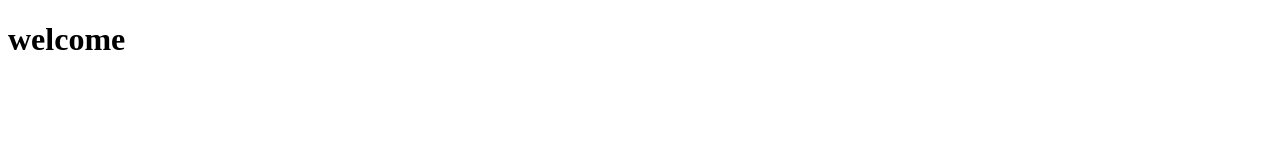
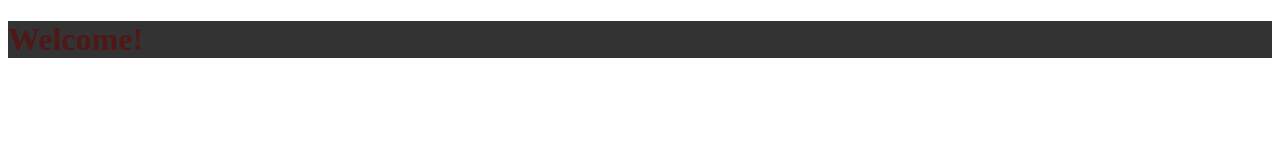
Before and after one commit to DCIForks/ShanyBeny, a plain HTML site: page index.html in a window 1280 px wide. Drawn offline with Linux system fonts and the light colour scheme.

Commit message:
Add CSS
- Reformat HTML page
- Edit 'welcome' to "Welcome!"
- Set colours for welcome h1 tag

```diff
--- /dev/null
+++ b/css/styles.css
@@ -0,0 +1,4 @@
+h1 {
+  color: rgb(80, 23, 23);
+  background-color: #333;
+}
--- a/index.html
+++ b/index.html
@@ -1,12 +1,13 @@
 <!DOCTYPE html>
 <html lang="en">
-<head>
-    <meta charset="UTF-8">
-    <meta http-equiv="X-UA-Compatible" content="IE=edge">
-    <meta name="viewport" content="width=device-width, initial-scale=1.0">
+  <head>
+    <meta charset="UTF-8" />
+    <meta http-equiv="X-UA-Compatible" content="IE=edge" />
+    <meta name="viewport" content="width=device-width, initial-scale=1.0" />
     <title>ShanyBeny</title>
-</head>
-<body>
-    <h1>welcome</h1>
-</body>
+    <link rel="stylesheet" href="css/styles.css" />
+  </head>
+  <body>
+    <h1>Welcome!</h1>
+  </body>
 </html>
```
